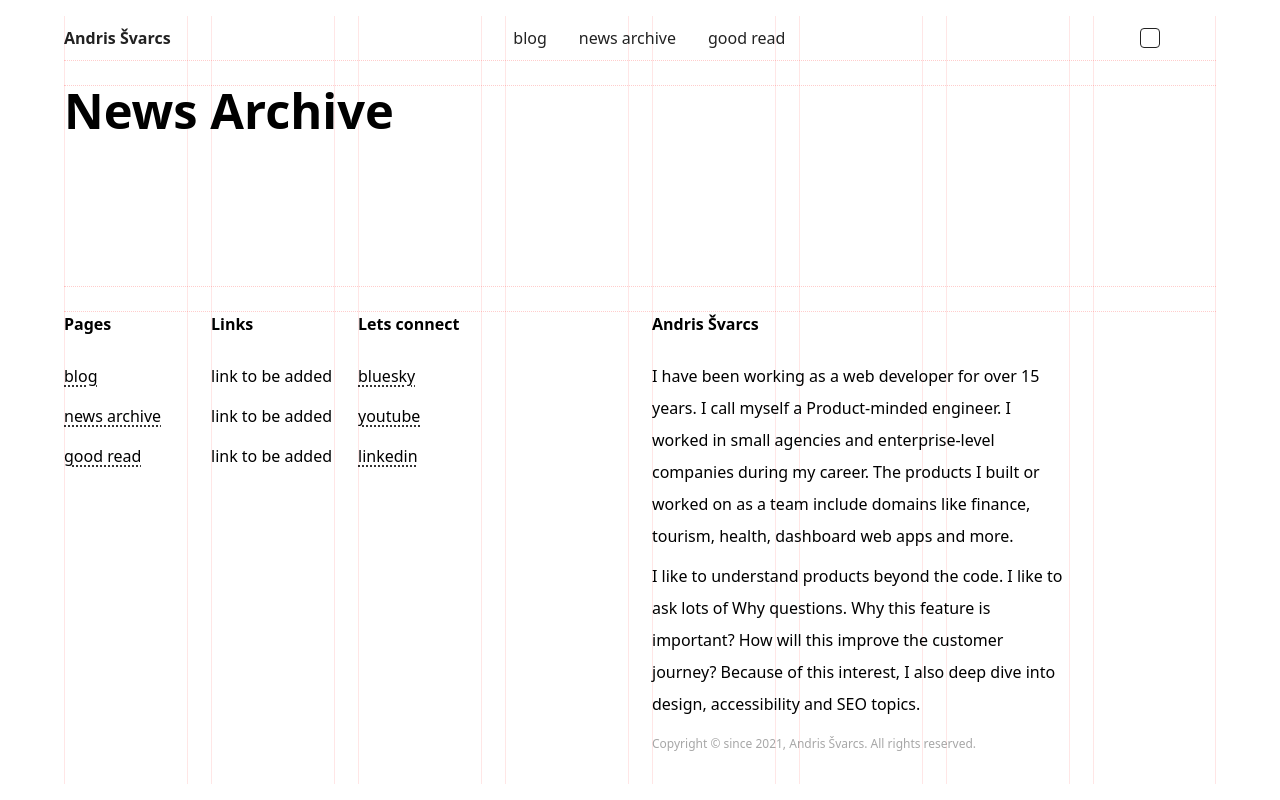
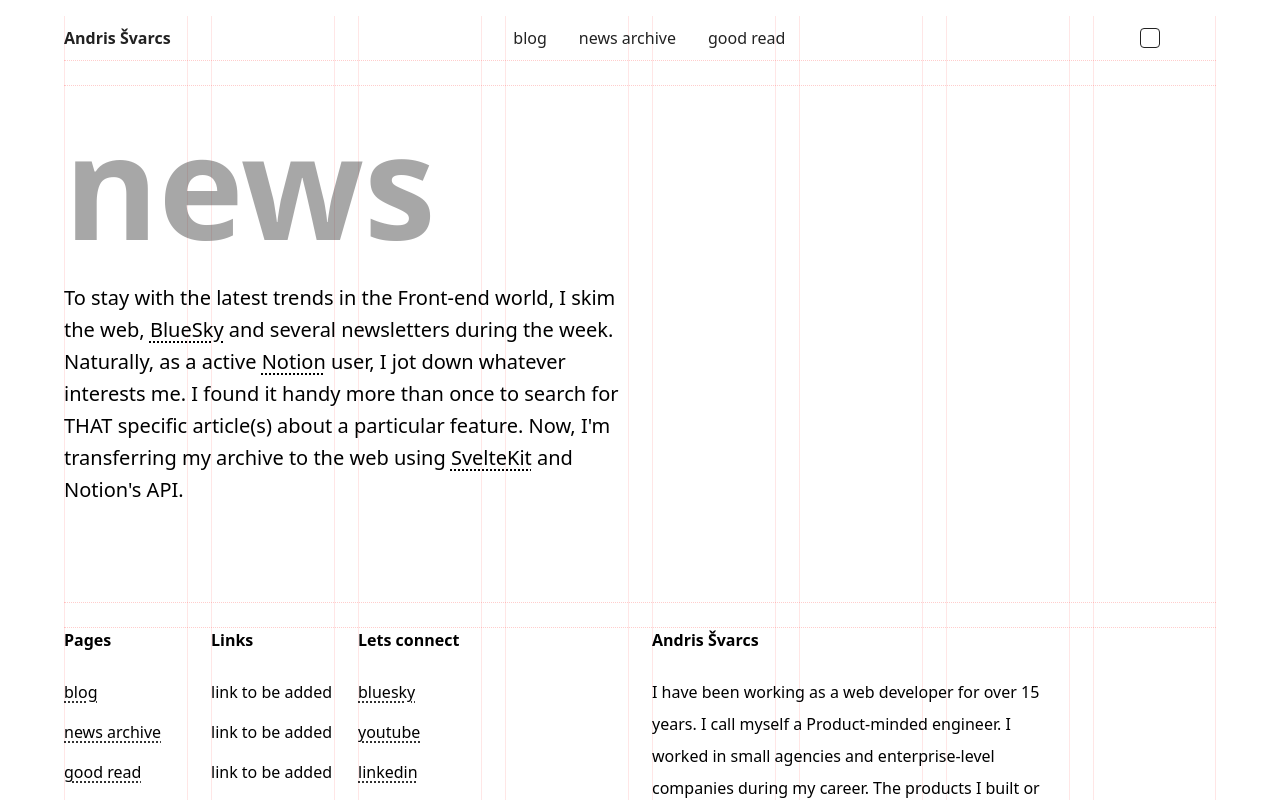
Before and after one commit to Shwartz/svelte5, a SvelteKit app: page /news-archive in a window 1280 px wide. Shown: the top 800 px of the page. Built offline with nearby package versions, Linux system fonts and the light colour scheme; some icons are missing; a web font is replaced by a local one.

Commit message:
Added default link behaviour global wide

```diff
--- a/src/app.scss
+++ b/src/app.scss
@@ -66,7 +66,13 @@ p {
 
 a {
   color: var(--text-color);
-  text-decoration: none;
+  text-decoration: underline;
+  text-decoration-style: dotted;
+  text-underline-offset: 0.25rem;
+
+  &:hover, &:focus {
+    text-decoration-style: solid;
+  }
 }
 
 .visually-hidden {
@@ -163,10 +169,6 @@ button.clean {
     margin-inline: auto;
   }
 
-  a {
-    text-decoration: underline;
-  }
-
   tr:nth-child(even) {
     background-color: var(--table-row-bg);
   }
--- a/src/lib/blog/logic/PostList.svelte
+++ b/src/lib/blog/logic/PostList.svelte
@@ -87,6 +87,11 @@
 
     a:hover {
       cursor: url('/src/assets/svg/cursor.svg') 16 16, pointer;
+    }
+
+    a {
+      text-decoration: none;
+      outline: 1px solid red;
     }
   }
 
--- a/src/lib/components/Footer.svelte
+++ b/src/lib/components/Footer.svelte
@@ -75,9 +75,6 @@
 
     a {
       display: block;
-      text-decoration: underline;
-      text-decoration-style: dotted;
-      text-underline-offset: 0.25rem;
     }
 
 		.smallText {
--- a/src/routes/news-archive/+page.svelte
+++ b/src/routes/news-archive/+page.svelte
@@ -2,14 +2,41 @@
 	import Header from '$lib/components/Header.svelte';
 </script>
 
-<div class="content">
-	<Header/>
-	<h1>News Archive</h1>
+<div class="news">
+	<Header />
+	<h1 class="frankTitle">news</h1>
+	<p class="intro">To stay with the latest trends in the Front-end world, I skim the web, <a href="https://bsky.app/profile/andrissvarcs.bsky.social">BlueSky</a>  and several
+		newsletters during the week.
+		Naturally, as a active <a href="https://www.notion.com/">Notion</a> user, I jot down whatever interests me. I found it handy more than once to search for THAT
+		specific article(s) about a particular feature.
+		Now, I'm transferring my archive to the web using <a href="https://svelte.dev/">SvelteKit</a> and Notion's API.</p>
 </div>
 
 <!-- svelte-ignore css_unused_selector -->
 <style lang="scss">
-	.content {
-		flex-grow: 1;
-	}
+  .news {
+    flex-grow: 1;
+  }
+
+  .frankTitle {
+    font-size: 9rem;
+    color: var(--textLight);
+    line-height: normal;
+  }
+
+  .intro {
+    width: 100%;
+  }
+
+  @media (min-width: 600px) {
+    .intro {
+      width: 75%;
+    }
+  }
+
+  @media (min-width: 1200px) {
+    .intro {
+      width: 50%;
+    }
+  }
 </style>
--- a/src/routes/thoughts/[slug]/+page.svelte
+++ b/src/routes/thoughts/[slug]/+page.svelte
@@ -140,6 +140,7 @@
     display: flex;
     align-items: center;
     gap: 0.5rem;
+		text-decoration: none;
   }
 
   .icons {
```
